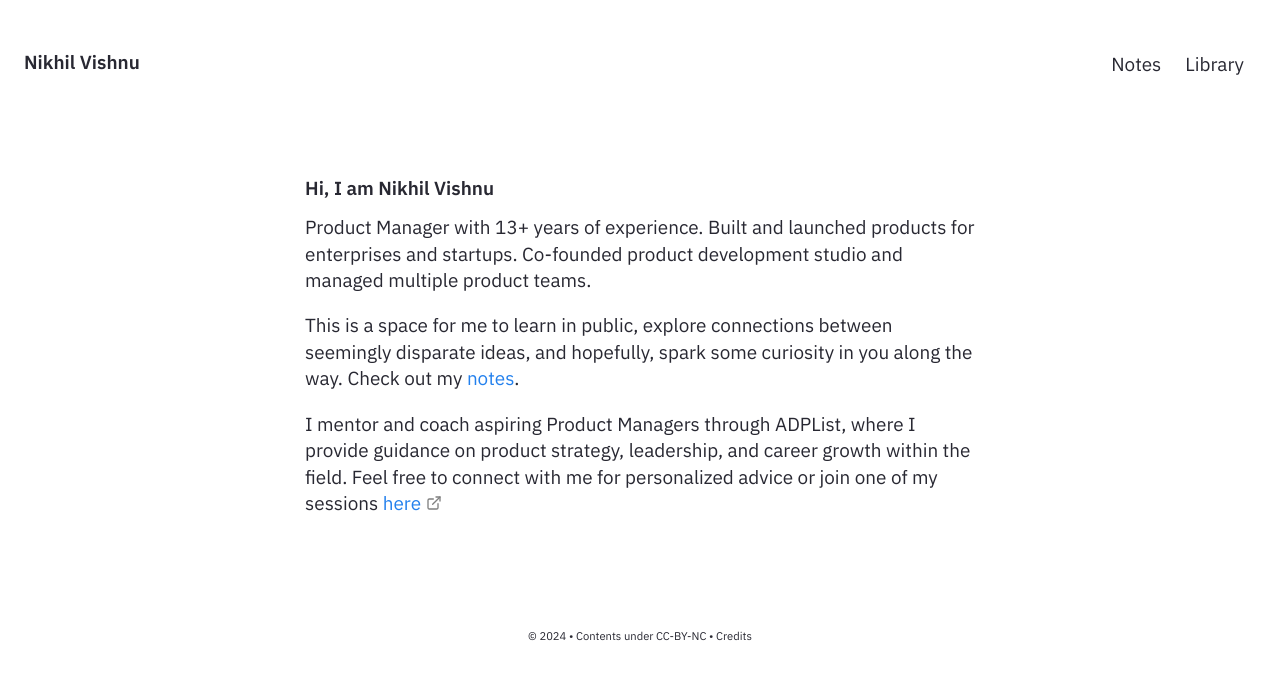
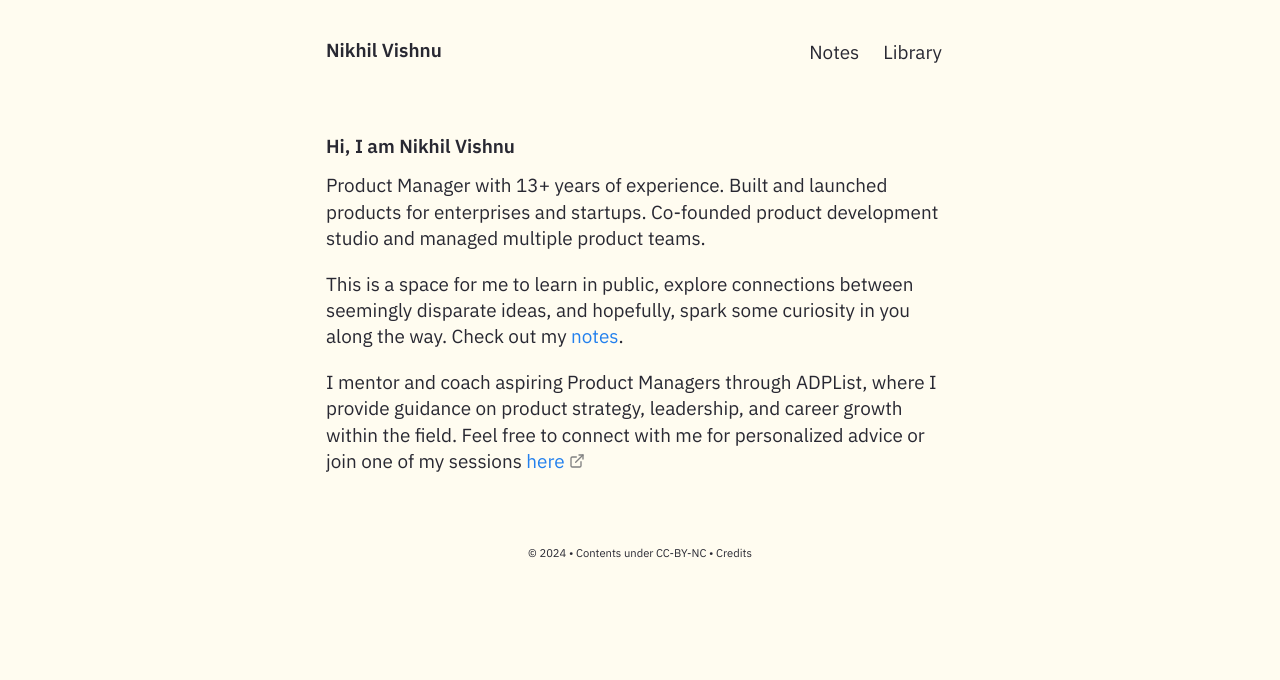
Before and after one commit to nikhilvishnu/nikhilvishnu.github.io, a Jekyll site: the page built from pages/index.md, in a window 1280 px wide. Shown: the top 680 px of the page. Built offline with Jekyll 4.4.1, drawn with Linux system fonts in a browser that asks for light colours; comment, search, counter and statistics services are not loaded.

Commit message:
Added. flexoki and fixed layout.
Added. flexoki and fixed layout.

```diff
--- a/_includes/Homepage.html
+++ b/_includes/Homepage.html
@@ -1,6 +1,5 @@
-<div class="home-intro">
+
     <h6 id="wiki-links-are-auto-converted-to-hyperlinks">Hi, I am Nikhil Vishnu</h6>
         <p>Product Manager with 13+ years of experience. Built and launched products for enterprises and startups. Co-founded product development studio and managed multiple product teams.</p>
         <p>This is a space for me to learn in public, explore connections between seemingly disparate ideas, and hopefully, spark some curiosity in you along the way. Check out my <a href="{{'/notes' | relative_url}}"> notes</a>.</p>
         <p>I mentor and coach aspiring Product Managers through ADPList, where I provide guidance on product strategy, leadership, and career growth within the field. Feel free to connect with me for personalized advice or join one of my sessions <a href="https://adplist.org/mentors/nikhil-vishnu-pv"> here</a> </p>
-</div>
--- a/_layouts/Post.html
+++ b/_layouts/Post.html
@@ -79,13 +79,17 @@
 
 <body>
     <main>
-    {%- include Nav.html -%}
+        <div class="columns is-centered">
+            <div class="column is-6-widescreen  is-8-desktop is-8-tablet is-12-mobile"> <!-- or whatever class your nav uses -->
+                {%- include Nav.html -%}
+            </div>
+
     <section class="section">
         <div class="columns is-centered">
 
             <!-- Homepage Layout-->
             {%- if page.permalink == "/" -%}
-            <div class="column is-8-widescreen  is-8-desktop is-8-tablet is-12-mobile">
+            <div class="column is-6-widescreen  is-8-desktop is-8-tablet is-12-mobile">
                     {%- if site.preferences.homepage.enabled -%}
                             <!--- Show Homepage -->
                             {%- include Homepage.html -%}
@@ -112,7 +116,7 @@
 
             <!--- Notes Layout-->
             {%- if page.content-type == "notes" -%}
-            <div class="column is-5-widescreen  is-6-desktop is-8-tablet is-12-mobile">
+            <div class="column is-6-widescreen  is-6-desktop is-8-tablet is-12-mobile">
                     <div class="note-page-section">
                         <div>
                             {%- if site.preferences.homepage.enabled -%}
@@ -188,6 +192,7 @@
         </div>
     </section>
     {%- include Footer.html -%}
+</div>
 </main>
 </body>
 </html>
--- a/assets/css/main.css
+++ b/assets/css/main.css
@@ -1,4 +1,41 @@
 /*! bulma.io v0.8.2 | MIT License | github.com/jgthms/bulma */
+
+ /* * {
+  font-family: "Public Sans", "Manjari", sans-serif;
+  font-weight: 400;
+  color: var(--color-text);
+}  */
+
+
+/* Example: Styling links */
+a {
+  color: var(--flexoki-blue-400);
+}
+
+/* Hover state for links */
+a:hover {
+  color: var(--flexoki-blue-600);
+}
+
+/* Button styling example */
+button {
+  background-color: var(--flexoki-cyan-400);
+  color: var(--flexoki-paper);
+  border: none;
+  border-radius: 5px;
+  padding: 10px 20px;
+}
+
+/* Example for headings */
+h1, h2 {
+  color: var(--flexoki-900);
+}
+
+/* Example for secondary text */
+.secondary-text {
+  color: var(--flexoki-500);
+}
+
 @keyframes spinAround {
   from {
     transform: rotate(0deg); }
@@ -209,7 +246,7 @@ th {
     text-align: left; }
 
 html {
-  background-color: var(--color-bg-main);
+  background-color: var(--flexoki-paper);
   -moz-osx-font-smoothing: grayscale;
   -webkit-font-smoothing: antialiased;
   min-width: 300px;
--- a/assets/css/style.css
+++ b/assets/css/style.css
@@ -69,6 +69,51 @@ html[data-theme="dark"] {
     --padding-normal: 1.2rem;
     --padding-broad: 2rem;
     --padding-thin: 0.8rem;
+
+    --flexoki-black:       #100F0F;
+    --flexoki-paper:       #FFFCF0;
+
+    --flexoki-950:         #1C1B1A;
+    --flexoki-900:         #282726;
+    --flexoki-850:         #343331;
+    --flexoki-800:         #403E3C;
+    --flexoki-700:         #575653;
+    --flexoki-600:         #6F6E69;
+    --flexoki-500:         #878580;
+    --flexoki-300:         #B7B5AC;
+    --flexoki-200:         #CECDC3;
+    --flexoki-150:         #DAD8CE;
+    --flexoki-100:         #E6E4D9;
+    --flexoki-50:          #F2F0E5;
+
+    --flexoki-red-600:     #AF3029;
+    --flexoki-red-400:     #D14D41;
+
+    --flexoki-orange-600:  #BC5215;
+    --flexoki-orange-400:  #DA702C;
+
+    --flexoki-yellow-900:  #4D3A0B;
+    --flexoki-yellow-600:  #AD8301;
+    --flexoki-yellow-400:  #D0A215;
+    --flexoki-yellow-100:  #FCEEB8;
+
+    --flexoki-green-600:   #66800B;
+    --flexoki-green-400:   #879A39;
+
+    --flexoki-cyan-950:    #142625;
+    --flexoki-cyan-600:    #24837B;
+    --flexoki-cyan-400:    #3AA99F;
+    --flexoki-cyan-50:     #EBF2E7;
+
+    --flexoki-blue-600:    #205EA6;
+    --flexoki-blue-400:    #4385BE;
+
+    --flexoki-purple-600:  #5E409D;
+    --flexoki-purple-400:  #8B7EC8;
+
+    --flexoki-magenta-600: #A02F6F;
+    --flexoki-magenta-400: #CE5D97;
+
 }
 
 /* 02. Typography */
```
